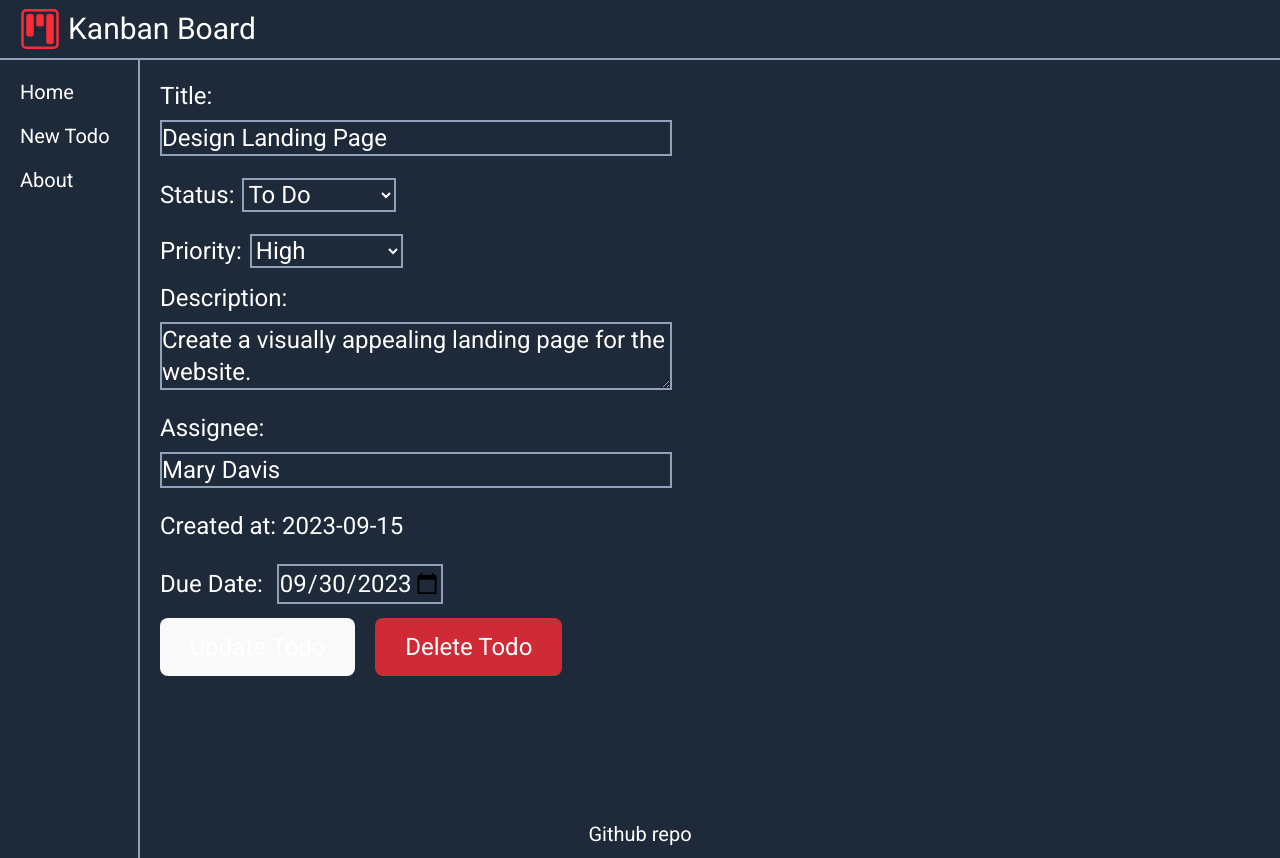
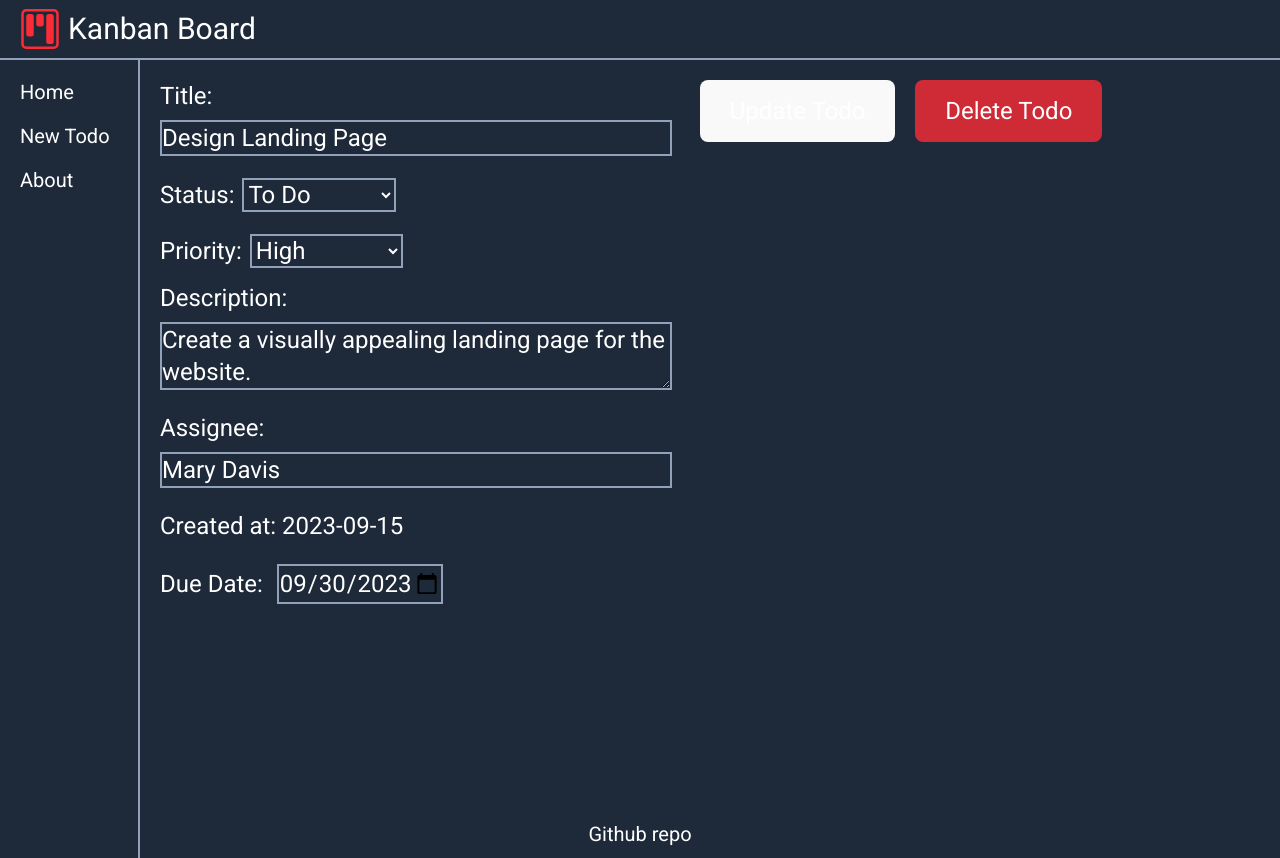
Before and after one commit to rbc33/todo-react-miniproject, a React (Vite) app: page /todo/1 in a window 1280 px wide. Built offline with nearby package versions, Linux system fonts and the light colour scheme; the HTML template or start-up script is replaced by a standard one.

Commit message:
new buttons layout

```diff
--- a/src/pages/AddTodo.tsx
+++ b/src/pages/AddTodo.tsx
@@ -54,6 +54,7 @@ const AddTodo = () => {
 			setPriority(e!.target!.value!)
 	}
 	return (
+		<div className="flex">
 			<div className="text-2xl space-x-2  space-y-5 p-5">
 				<label>Title: </label>
 				<br />
@@ -113,9 +114,12 @@ const AddTodo = () => {
 					onChange={(e) => setDueDate(e.target.value)}
 				/>
 				<br />
+			</div>
+			<div>
 				<button className="mt-5" onClick={handleClick}>
 					Add Todo
 				</button>
+			</div>
 		</div>
 	)
 }
--- a/src/pages/TodoDetail.tsx
+++ b/src/pages/TodoDetail.tsx
@@ -61,6 +61,7 @@ const TodoDetail = () => {
 	}
 
 	return (
+		<div className="flex">
 			<div className="text-2xl space-x-2 space-y-3.5 p-5">
 				<label>Title: </label>
 				<br />
@@ -130,7 +131,8 @@ const TodoDetail = () => {
 					onChange={(e) => setDueDate(e.target.value)}
 				/>
 				<br />
-			<div className="flex">
+			</div>
+			<div className="mt-5">
 				<button onClick={handleClick}>Update Todo</button>
 				<button className="bg-red-500/80! ml-5" onClick={handleDelete}>
 					Delete Todo
```
Lines whose indentation alone changed are shown as unchanged.
